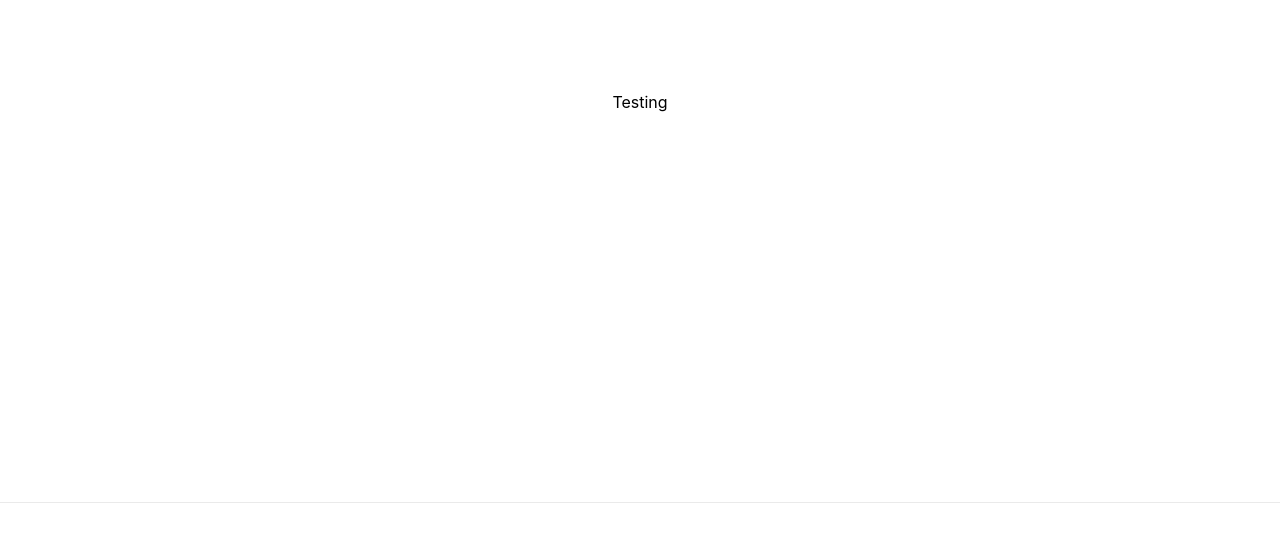
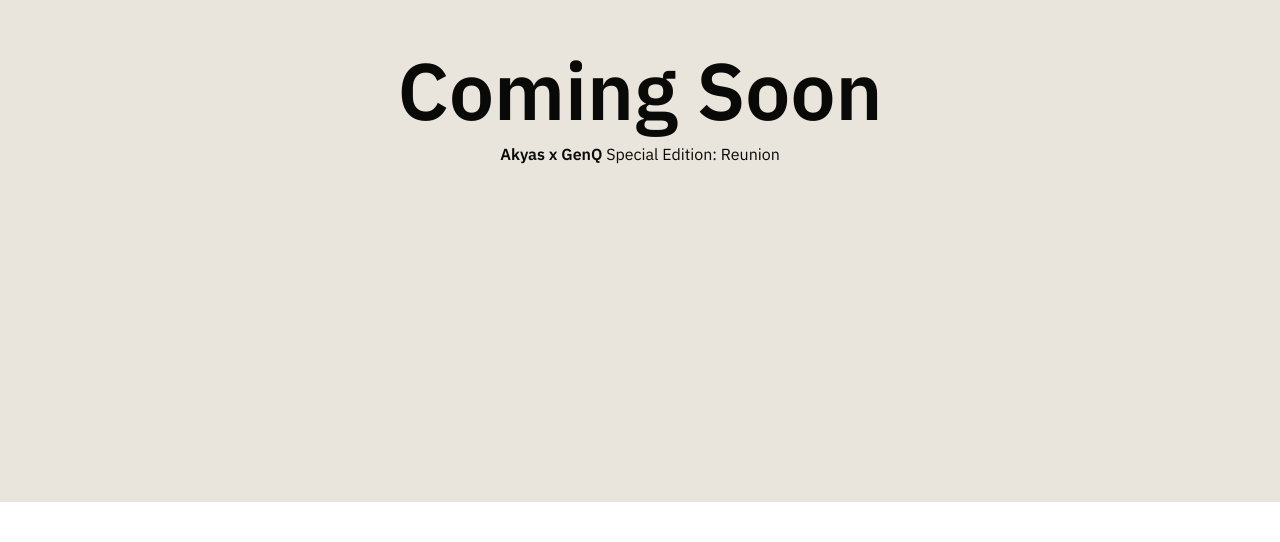
Before and after one commit to abdmmar/akgq, a Next.js app: page / in a window 1280 px wide. Shown: the part 298-840 px from the top of the page. After the commit the page ends 800 px from the top, so only its background shows below. Built offline with nearby package versions, Linux system fonts and the light colour scheme.

Commit message:
add typeface and type scale

```diff
--- a/components/ComingSoon/ComingSoon.tsx
+++ b/components/ComingSoon/ComingSoon.tsx
@@ -2,29 +2,34 @@ import styled from 'styled-components'
 
 const Main = styled.main`
   min-height: 100vh;
-  padding: 4rem 0;
+  padding: 2rem;
+  background-color: #e9e5dc;
+`
+
+const Container = styled.div`
   flex: 1;
   display: flex;
   flex-direction: column;
   justify-content: center;
   align-items: center;
+  height: calc(100vh - 64px);
 `
 
-const Footer = styled.footer`
-  display: flex;
-  flex: 1;
-  padding: 2rem 0;
-  border-top: 1px solid #eaeaea;
-  justify-content: center;
-  align-items: center;
+const H1 = styled.h1`
+  font-size: clamp(2rem, 16vw - 5rem, 5rem);
 `
 
 const ComingSoon = () => {
   return (
     <div>
-      <Main>Testing</Main>
-
-      <Footer></Footer>
+      <Main>
+        <Container>
+          <H1>Coming Soon</H1>
+          <p>
+            <strong>Akyas x GenQ</strong> Special Edition: Reunion
+          </p>
+        </Container>
+      </Main>
     </div>
   )
 }
--- /dev/null
+++ b/pages/_document.tsx
@@ -0,0 +1,24 @@
+import Document, { Html, Head, Main, NextScript } from 'next/document'
+
+class MyDocument extends Document {
+  render() {
+    return (
+      <Html>
+        <Head>
+          <link rel="preconnect" href="https://fonts.googleapis.com" />
+          <link rel="preconnect" href="https://fonts.gstatic.com" crossOrigin="true" />
+          <link
+            href="https://fonts.googleapis.com/css2?family=IBM+Plex+Sans:ital,wght@0,400;0,600;1,400;1,600&display=swap"
+            rel="stylesheet"
+          />
+        </Head>
+        <body>
+          <Main />
+          <NextScript />
+        </body>
+      </Html>
+    )
+  }
+}
+
+export default MyDocument
--- a/styles/globals.tsx
+++ b/styles/globals.tsx
@@ -9,6 +9,7 @@ const GlobalStyles = createGlobalStyle`
   }
   html, body {
     height: 100%;
+    font-family: 'IBM Plex Sans', sans-serif;
   }
 
   body {
@@ -24,6 +25,7 @@ const GlobalStyles = createGlobalStyle`
   }
   p, h1, h2, h3, h4, h5, h6 {
     overflow-wrap: break-word;
+    font-family: 'IBM Plex Sans', 'Roboto', sans-serif;
   }
   #root, #__next {
     isolation: isolate;
@@ -42,13 +44,49 @@ const GlobalStyles = createGlobalStyle`
     text-decoration: none;
   }
 
+  /**
+   * Type Scale Configuration
+   */
+
+  html {font-size: 100%;} /*16px*/
+
+  body {
+    background: white;
+    font-family: 'IBM Plex Sans', sans-serif;
+    font-weight: 400;
+    line-height: 1.5;
+    /* color: hsla(225, 15%, 17%, 1); */
+    color: #090907;
+  }
+
+  h1, h2, h3, h4, h5 {
+    font-family: 'IBM Plex Sans', sans-serif;
+    font-weight: 600;
+    line-height: 1.3;
+  }
+
+  h1 {
+    margin-top: 0;
+    font-size: 3.052rem;
+  }
+
+  h2 {font-size: 2.441rem;}
+
+  h3 {font-size: 1.953rem;}
+
+  h4 {font-size: 1.563rem;}
+
+  h5 {font-size: 1.25rem;}
+
+  small, .text_small {font-size: 0.8rem;}
+
   @media (prefers-color-scheme: dark) {
     html {
       color-scheme: dark;
     }
     body {
       color: white;
-      background: black;
+      background: #090907;
     }
   }
 
```
